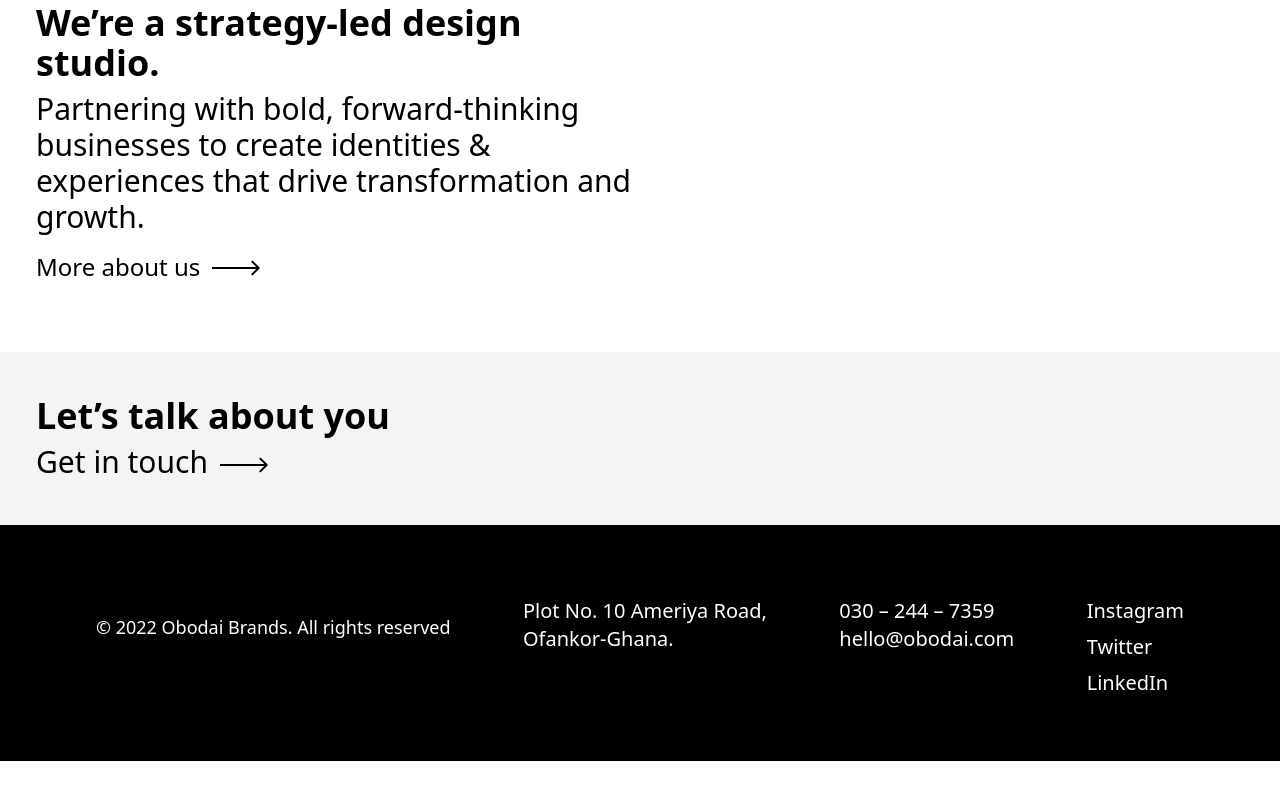
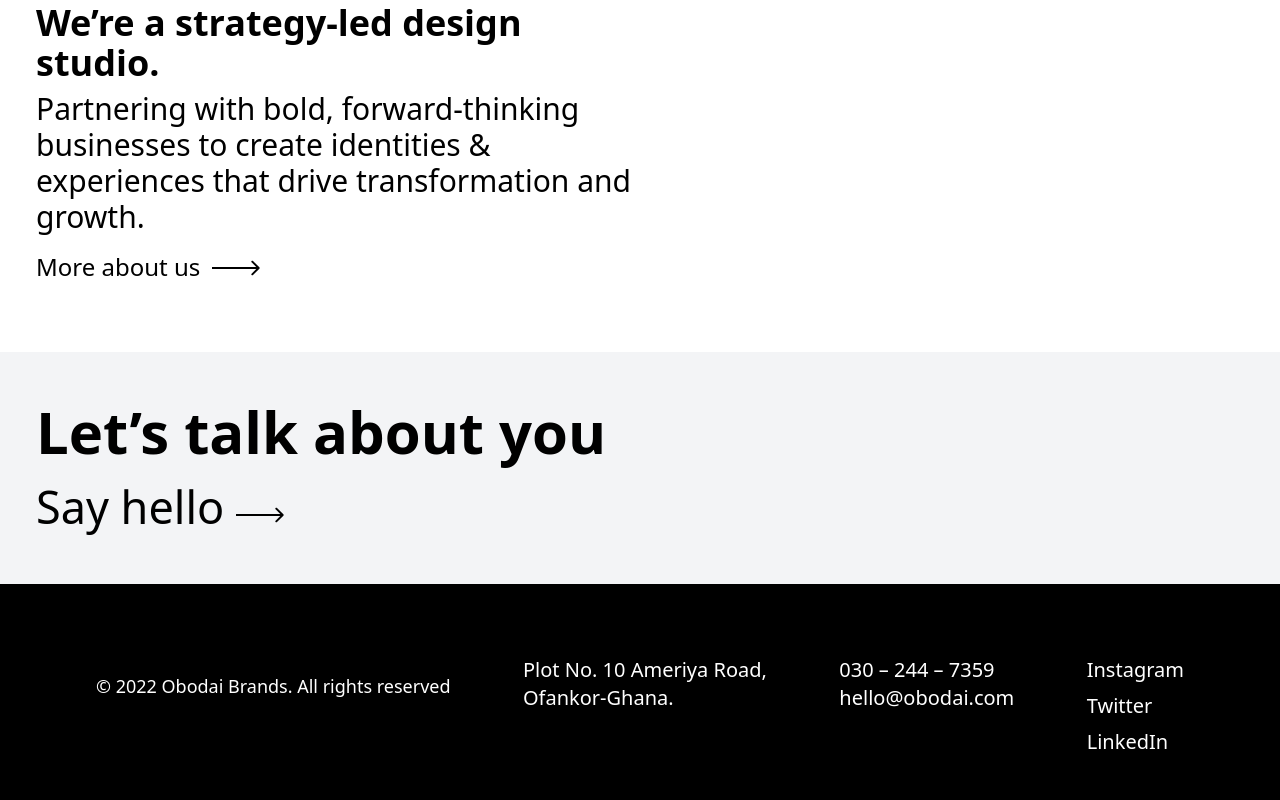
Before and after one commit to 4eug/Obodai-s-Website, a Next.js app: page / in a window 1280 px wide. Shown: the part 3130-3930 px from the top of the page. Before the commit the page ends 3891 px from the top, so only its background shows below. Built offline with nearby package versions, Linux system fonts and the light colour scheme.

Commit message:
Let's Talk Changes

```diff
--- a/components/Let's Talk/lets-talk.jsx
+++ b/components/Let's Talk/lets-talk.jsx
@@ -5,10 +5,10 @@ const LetsTalk = () => {
       <div className="p-4 md:p-1 flex flex-col justify-between">
         <div className="grid md:grid-cols-2 max-w-[1240px] m-2 md:m-8">
           <div className="flex flex-col justify-center md:items-start w-full">
-            <h1 className="text-3xl md:text-4xl font-bold ">Let’s talk about you</h1>
+            <h1 className="text-[45px] leading-tight md:text-[58px] font-bold ">Let’s talk <br className="md:hidden" /> about you</h1>
 
-            <a href="" className="mt-2">
-            <span className="text-2xl md:text-3xl font-light">Get in touch</span>
+            <a href="" className="mt-1">
+            <span className="text-[40px] md:text-[45px] font-light">Say hello</span>
 
             <svg width="72" height="24" viewBox="0 0 72 24" className="inline-block pb-2" fill="none" xmlns="http://www.w3.org/2000/svg">
             <path d="M71.0607 13.0607C71.6464 12.4749 71.6464 11.5251 71.0607 10.9393L61.5147 1.3934C60.9289 0.807611 59.9792 0.807611 59.3934 1.3934C58.8076 1.97919 58.8076 2.92893 59.3934 3.51472L67.8787 12L59.3934 20.4853C58.8076 21.0711 58.8076 22.0208 59.3934 22.6066C59.9792 23.1924 60.9289 23.1924 61.5147 22.6066L71.0607 13.0607ZM0 13.5H70V10.5H0V13.5Z" fill="black"/>
```
